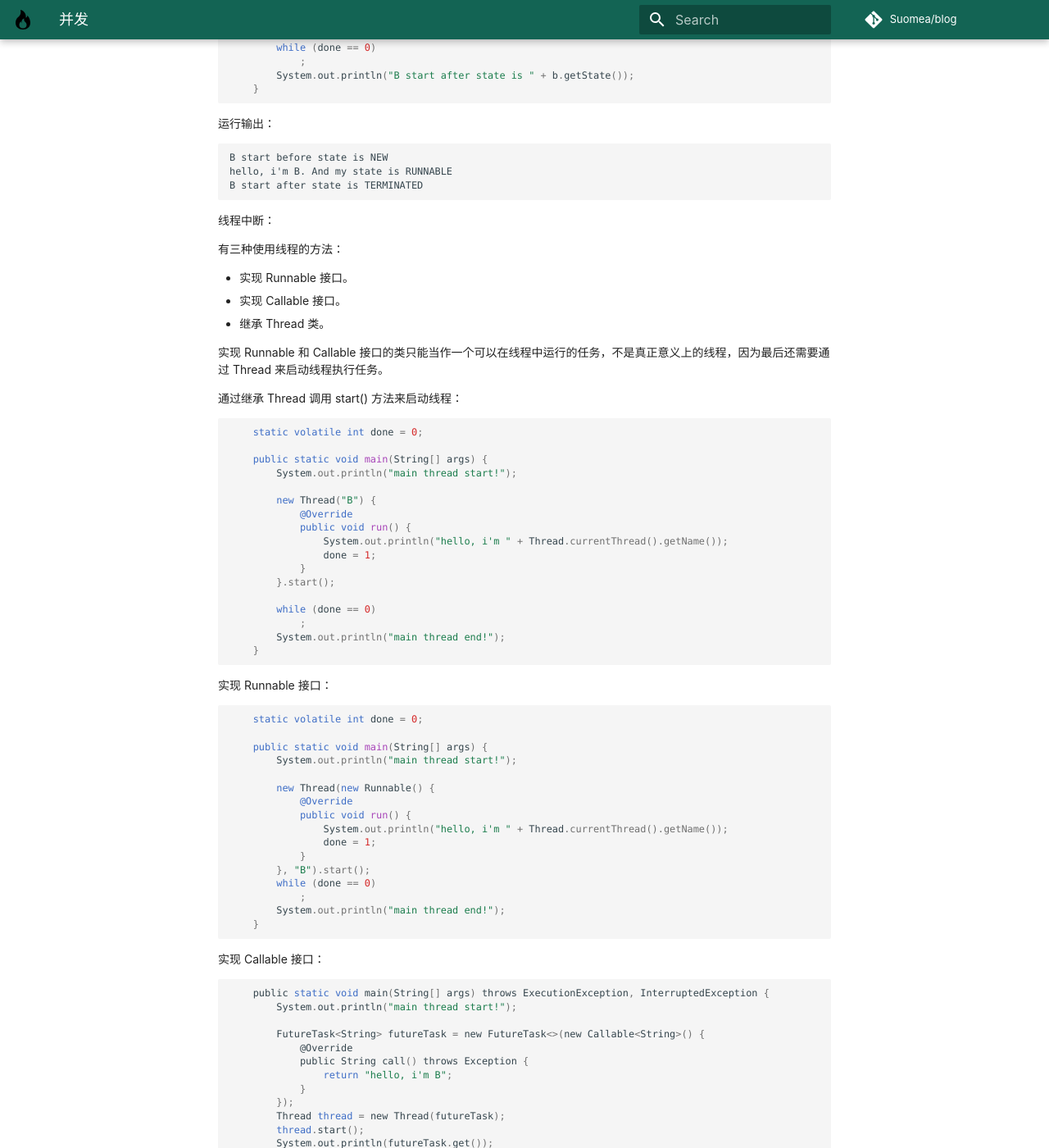
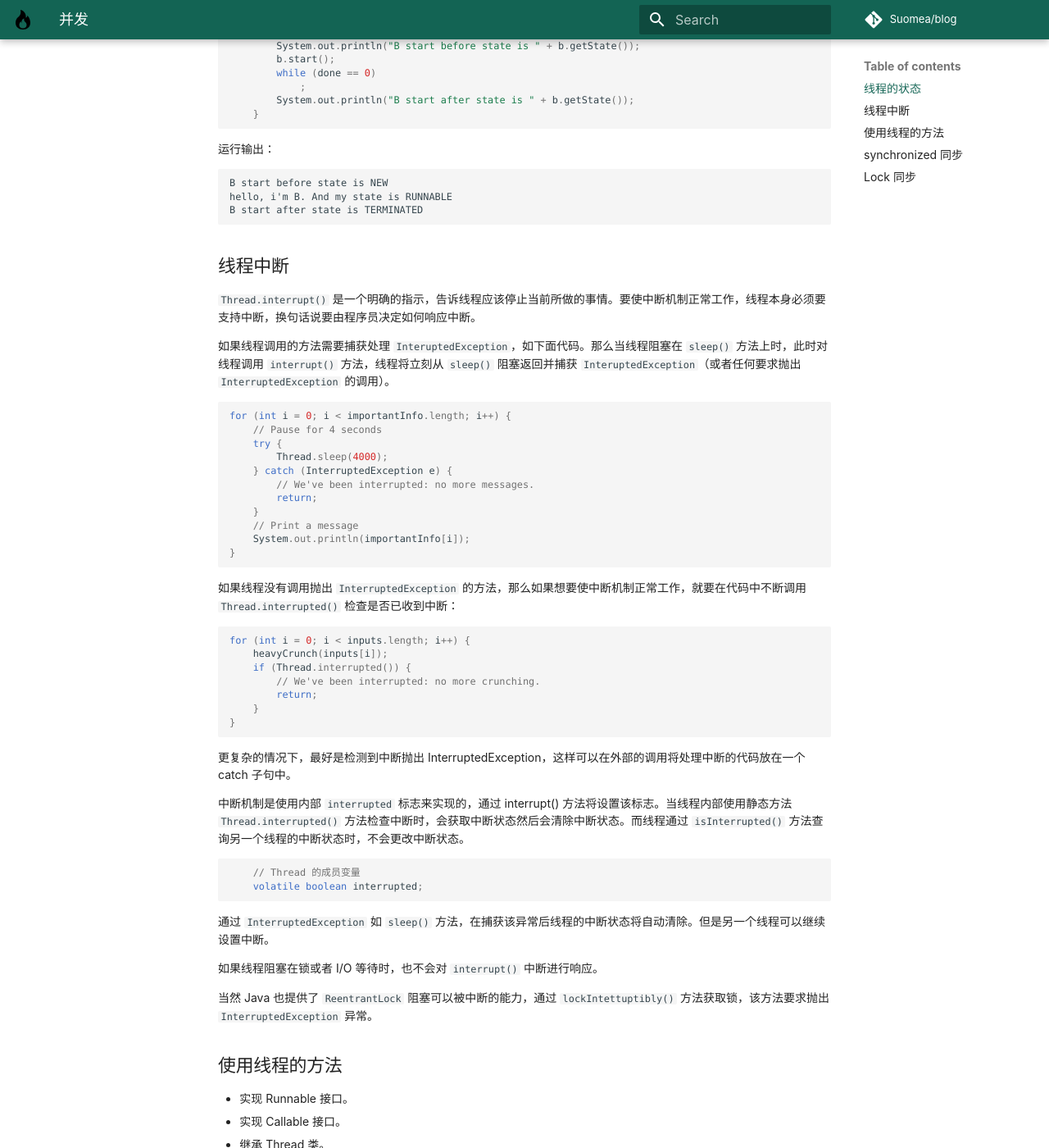
Before and after one commit to Suomea/blog, an MkDocs documentation site: the page built from docs/Java/并发.md, in a window 1280 px wide and 1400 px high, scrolled down 986 px. Shown: the whole window at 82% size. Built offline with MkDocs 1.6.1 and Material for MkDocs 9.7.7, drawn with Linux system fonts in a browser that asks for light colours; some web fonts are replaced; comment, search, counter and statistics services are not loaded; some of the changed text lies outside the part shown.

Commit message:
update juc note.

````diff
--- a/docs/Java/并发.md
+++ b/docs/Java/并发.md
@@ -10,7 +10,7 @@
 - 可视性，由于 CPU 的缓存和 Java 的内存模型，导致一个线程对共享变量的修改另一个线程不一定能过够及时看到。
 - 有序性，在执行程序时，为了提高性能，编译器和处理器可能会对指令做重排序。
 
-线程的状态：
+## 线程的状态
 
 - New 新建的线程还没有开始执行。
 - Runnable 可运行，已经在运行或者可以运行但是还没有获得 CPU 时间。
@@ -49,10 +49,52 @@ hello, i'm B. And my state is RUNNABLE
 B start after state is TERMINATED
 ```
 
-线程中断：
+## 线程中断
+`Thread.interrupt()` 是一个明确的指示，告诉线程应该停止当前所做的事情。要使中断机制正常工作，线程本身必须要支持中断，换句话说要由程序员决定如何响应中断。
+
+如果线程调用的方法需要捕获处理 `InteruptedException`，如下面代码。那么当线程阻塞在 `sleep()` 方法上时，此时对线程调用 `interrupt()` 方法，线程将立刻从 `sleep()` 阻塞返回并捕获 `InteruptedException`（或者任何要求抛出 `InterruptedException` 的调用）。
+```java
+for (int i = 0; i < importantInfo.length; i++) {
+    // Pause for 4 seconds
+    try {
+        Thread.sleep(4000);
+    } catch (InterruptedException e) {
+        // We've been interrupted: no more messages.
+        return;
+    }
+    // Print a message
+    System.out.println(importantInfo[i]);
+}
+```
 
 
-有三种使用线程的方法：
+如果线程没有调用抛出 `InterruptedException` 的方法，那么如果想要使中断机制正常工作，就要在代码中不断调用 `Thread.interrupted()` 检查是否已收到中断：
+```java
+for (int i = 0; i < inputs.length; i++) {
+    heavyCrunch(inputs[i]);
+    if (Thread.interrupted()) {
+        // We've been interrupted: no more crunching.
+        return;
+    }
+}
+```
+更复杂的情况下，最好是检测到中断抛出 InterruptedException，这样可以在外部的调用将处理中断的代码放在一个 catch 子句中。
+
+中断机制是使用内部 `interrupted` 标志来实现的，通过 interrupt() 方法将设置该标志。当线程内部使用静态方法 `Thread.interrupted()` 方法检查中断时，会获取中断状态然后会清除中断状态。而线程通过 `isInterrupted()` 方法查询另一个线程的中断状态时，不会更改中断状态。
+```java
+	// Thread 的成员变量
+	volatile boolean interrupted;
+```
+
+通过 `InterruptedException` 如 `sleep()` 方法，在捕获该异常后线程的中断状态将自动清除。但是另一个线程可以继续设置中断。
+
+如果线程阻塞在锁或者 I/O 等待时，也不会对 `interrupt()` 中断进行响应。
+
+当然 Java 也提供了 `ReentrantLock` 阻塞可以被中断的能力，通过 `lockIntettuptibly()` 方法获取锁，该方法要求抛出 `InterruptedException` 异常。
+
+
+
+## 使用线程的方法
 
 - 实现 Runnable 接口。
 - 实现 Callable 接口。
@@ -119,7 +161,7 @@ B start after state is TERMINATED
     }
 ```
 
-Synchronized 同步
+## synchronized 同步
 同步代码块，在调用对象上的锁。
 ```java
     void incrAmount(int amount) {
@@ -151,3 +193,6 @@ Synchronized 同步
         ...
 	}
 ```
+
+
+## Lock 同步
````
